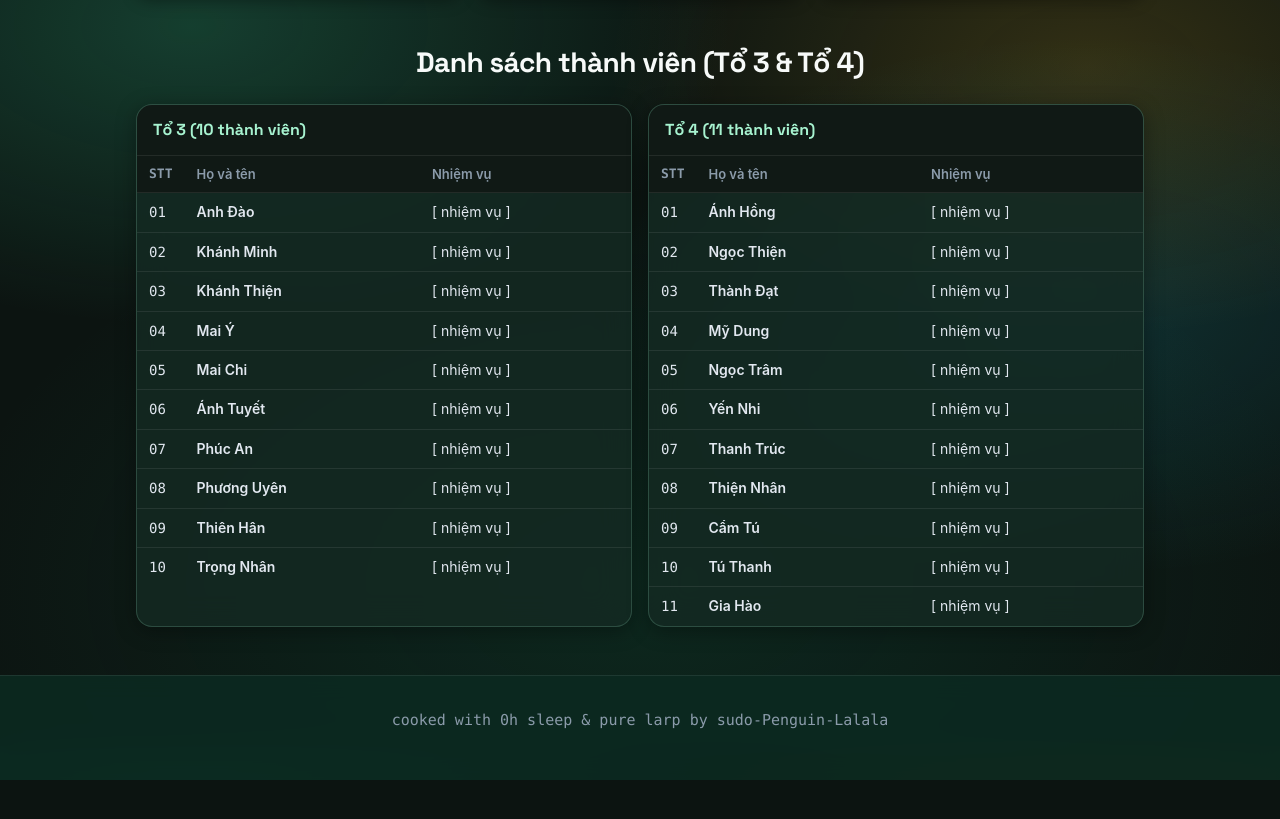
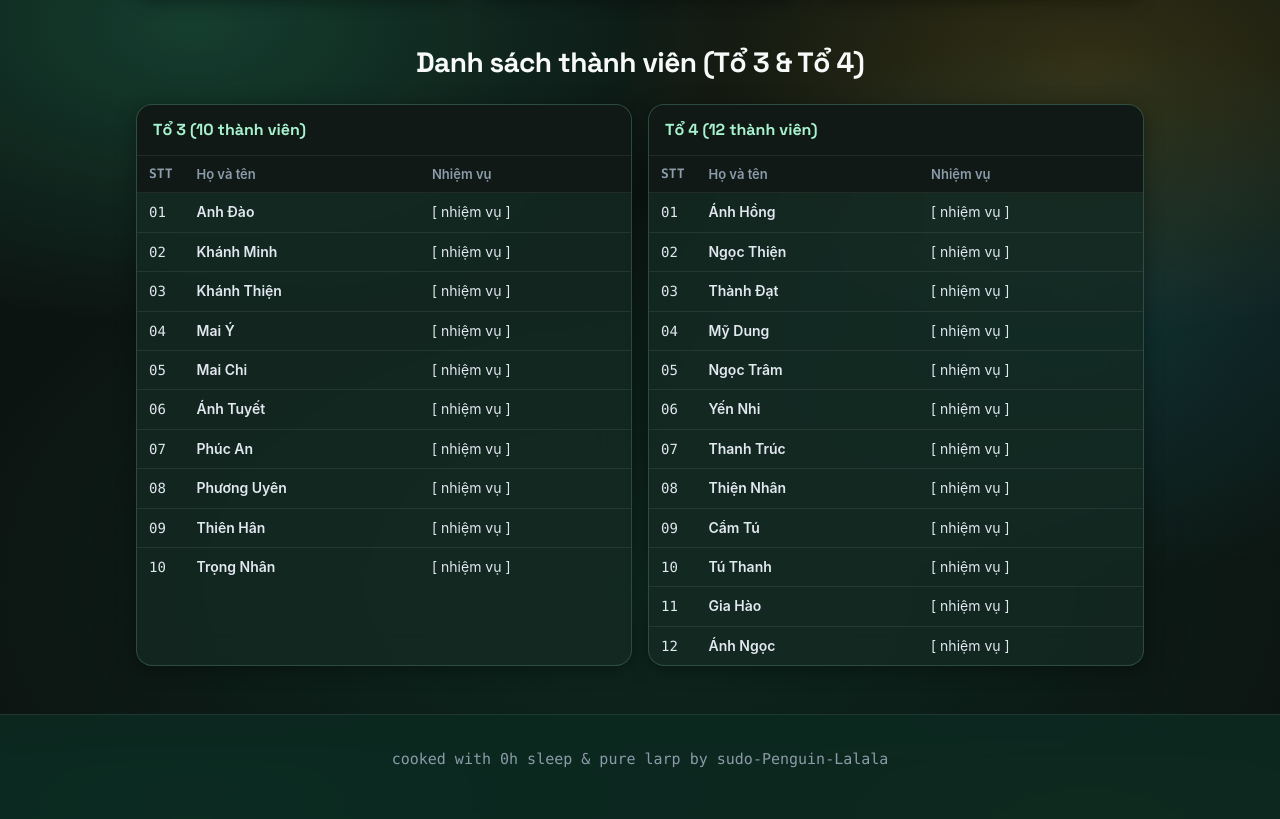
Before and after one commit to sudo-Penguin-Lalala/stem-web, a plain HTML site: page index.html in a window 1280 px wide. Shown: the part 2454-3273 px from the top of the page. Before the commit the page ends 3234 px from the top, so only its background shows below. Drawn offline with Linux system fonts and the light colour scheme.

Commit message:
add Ánh Ngọc to group 4 roster (12 members)

```diff
--- a/index.html
+++ b/index.html
@@ -180,7 +180,7 @@
       <!-- Panel Tổ 4 -->
       <div class="roster-panel">
         <div class="roster-header">
-          <span class="roster-title">Tổ 4 (11 thành viên)</span>
+          <span class="roster-title">Tổ 4 (12 thành viên)</span>
         </div>
         <table class="roster-table">
           <thead>
@@ -246,6 +246,11 @@
               <td class="col-name">Gia Hào</td>
               <td class="col-role">[ nhiệm vụ ]</td>
             </tr>
+            <tr>
+              <td class="col-stt">12</td>
+              <td class="col-name">Ánh Ngọc</td>
+              <td class="col-role">[ nhiệm vụ ]</td>
+            </tr>
           </tbody>
         </table>
       </div>
```
